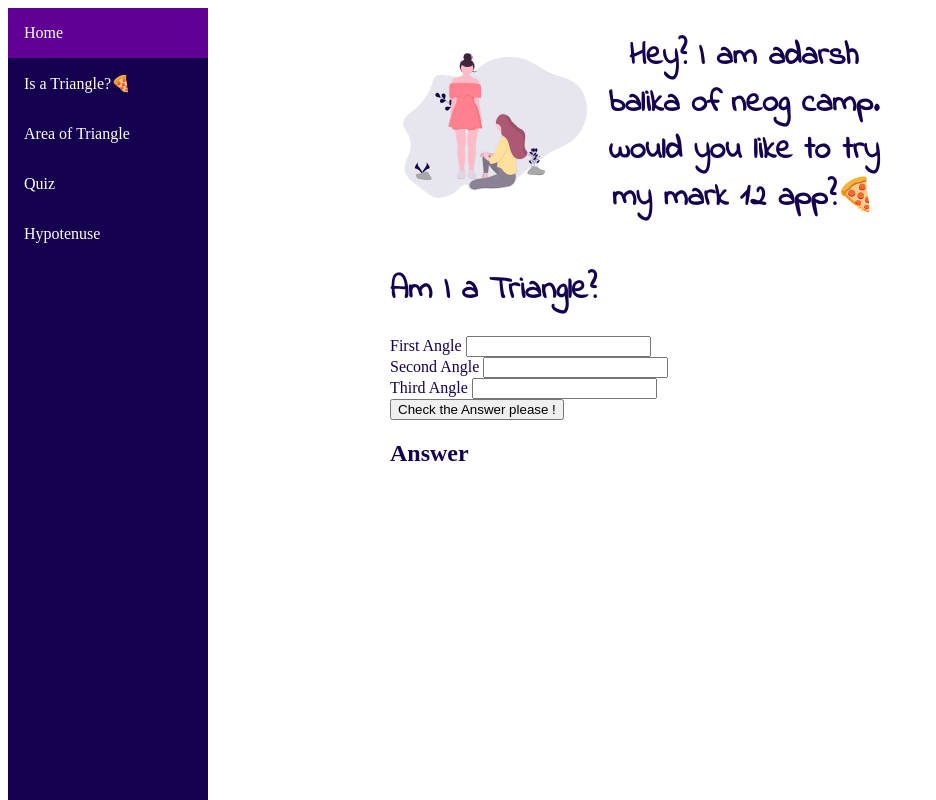
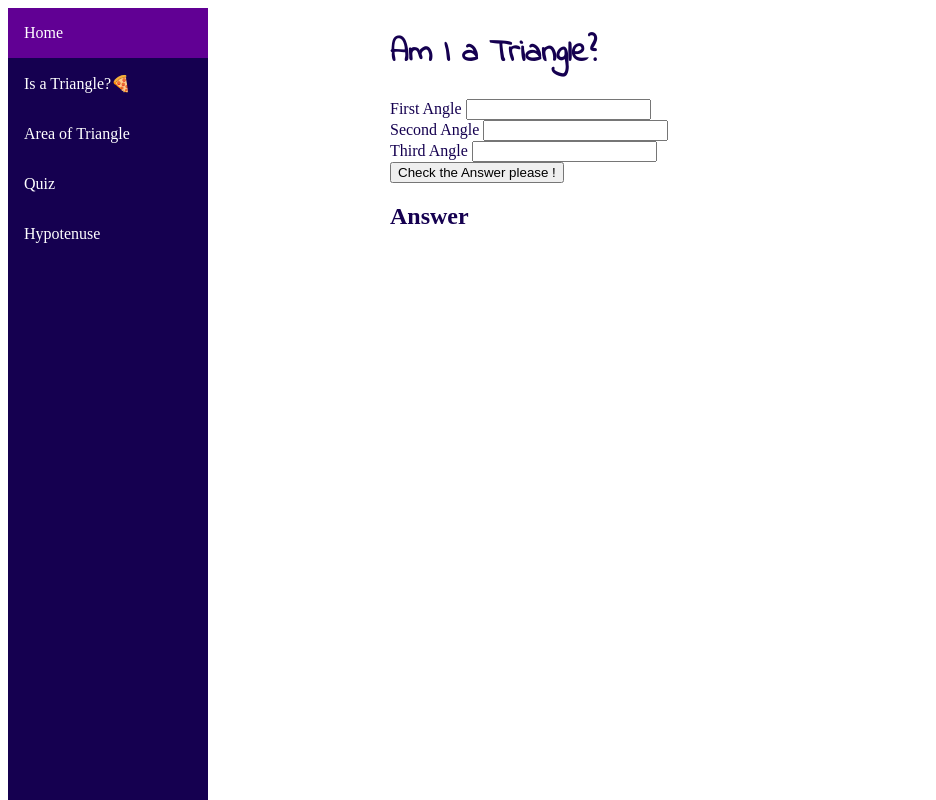
Before and after one commit to Isha2806/FunwithTriangle, a plain HTML site: page index.html in a window 1280 px wide. Shown: the top 800 px of the page, without its empty margins (0-936 px from the left). Drawn offline with Linux system fonts and the light colour scheme.

Commit message:
deleted images

```diff
--- a/index.html
+++ b/index.html
@@ -20,11 +20,8 @@
       </div>
 
       <div class= "content">
-          <table>
-              <tr>
-     <th><img class = "img1" src = "Images/undraw_girl_just_wanna_have_fun_9d5u.svg"/></th>
-      <th><h1>Hey? I am adarsh balika of neog camp. would you like to try my mark 12 app?🍕</h1></th>
-    </tr></table>
+
+
     <h1> Am I a Triangle? </h1>
     <label for = "input1"> First Angle </label>
     <input type = number class ="inputAngle" /><br/>
```
Also changed, not shown: Hypotenuse.html (+1 -1 lines), area.html (+1 -1 lines).
